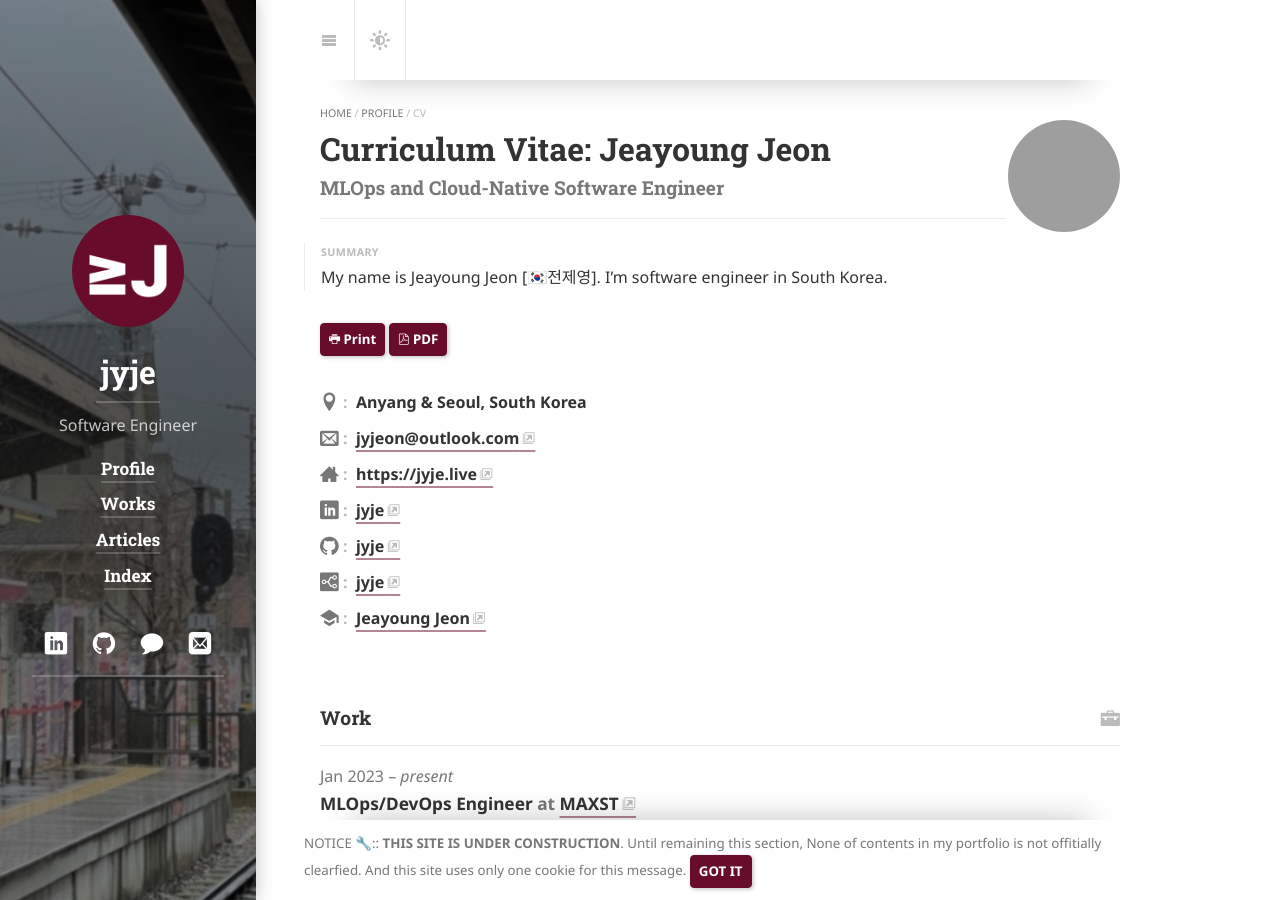
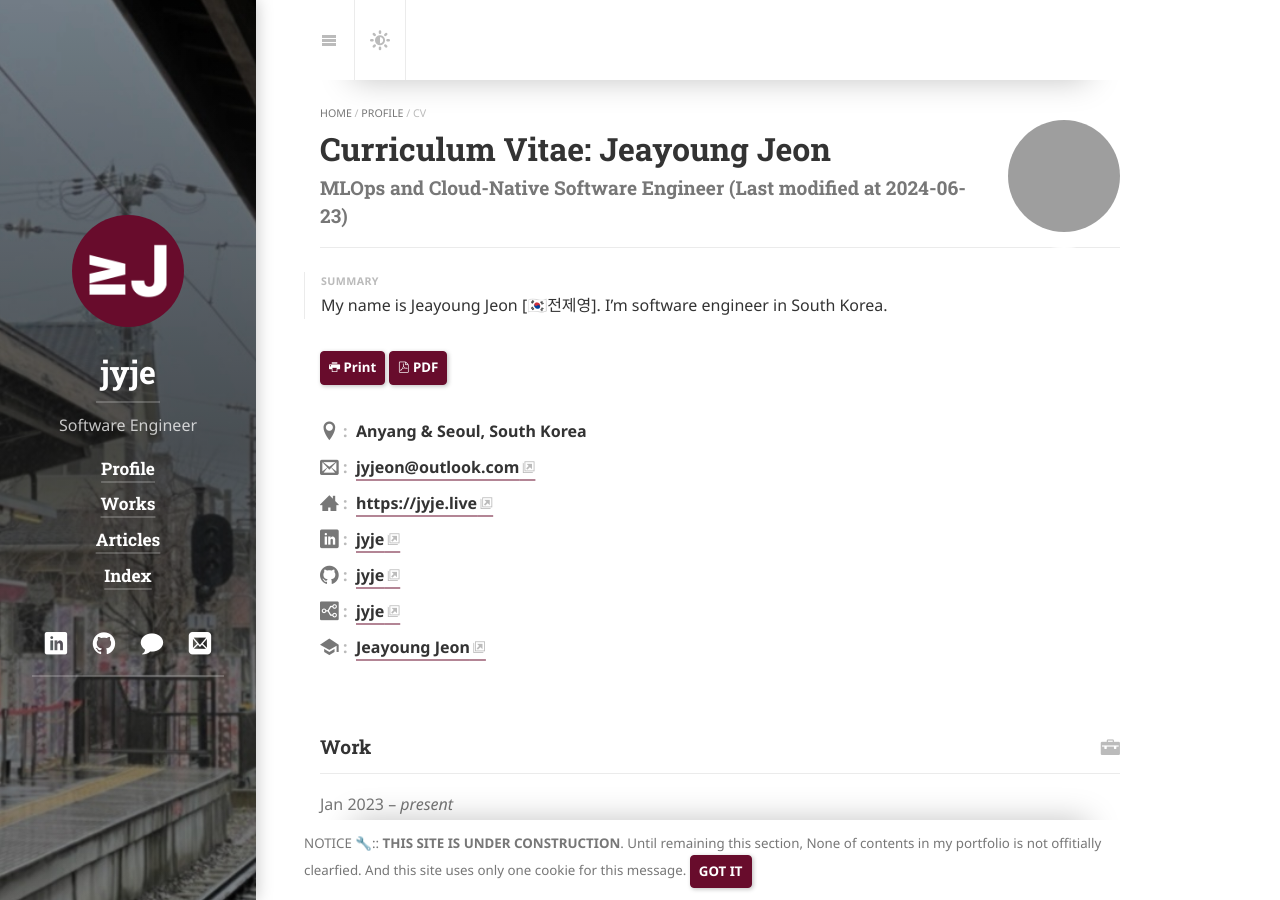
Before and after one commit to jyje/portfolio, a Jekyll site: the page built from profile/cv.md, in a window 1280 px wide and 900 px high. Built offline with Jekyll 4.4.1, drawn with Linux system fonts in a browser that asks for light colours; cached includes are drawn as plain includes; nearby versions of some CDN libraries; some web fonts are replaced; library files that are not in the unit come from our copies; grey boxes are pictures that could not be loaded.

Commit message:
🔧 resume: add `updated_at` on resume, cv

```diff
--- a/_includes/pro/resume/header-cv.html
+++ b/_includes/pro/resume/header-cv.html
@@ -6,7 +6,11 @@
   {% endif %}
 
   {% if basics.label %}
-    <p class="h3 faded subline title p-job-title" property="jobTitle">{{ basics.label }}</p>
+    {% assign updated_at = site.time | date: site.data.strings.date_formats.last_modified_at %}
+    <p class="h3 faded subline title p-job-title" property="jobTitle">
+      {{ basics.label }}
+      <time datetime="{{ updated_at }}" class="dt-published">({{ site.data.strings.last_modified_at }} {{ updated_at }})</time>
+    </p>
   {% endif %}
 
   {% include components/message.html text=page.description hide=page.hide_description %}
--- a/_includes/pro/resume/header-resume.html
+++ b/_includes/pro/resume/header-resume.html
@@ -6,7 +6,11 @@
   {% endif %}
 
   {% if basics.label %}
-    <p class="h3 faded subline title p-job-title" property="jobTitle">{{ basics.label }}</p>
+    {% assign updated_at = site.time | date: site.data.strings.date_formats.last_modified_at %}
+    <p class="h3 faded subline title p-job-title" property="jobTitle">
+      {{ basics.label }}
+      <time datetime="{{ updated_at }}" class="dt-published">({{ site.data.strings.last_modified_at }} {{ updated_at }})</time>
+    </p>
   {% endif %}
 
   {% include components/message.html text=page.description hide=page.hide_description %}
```
